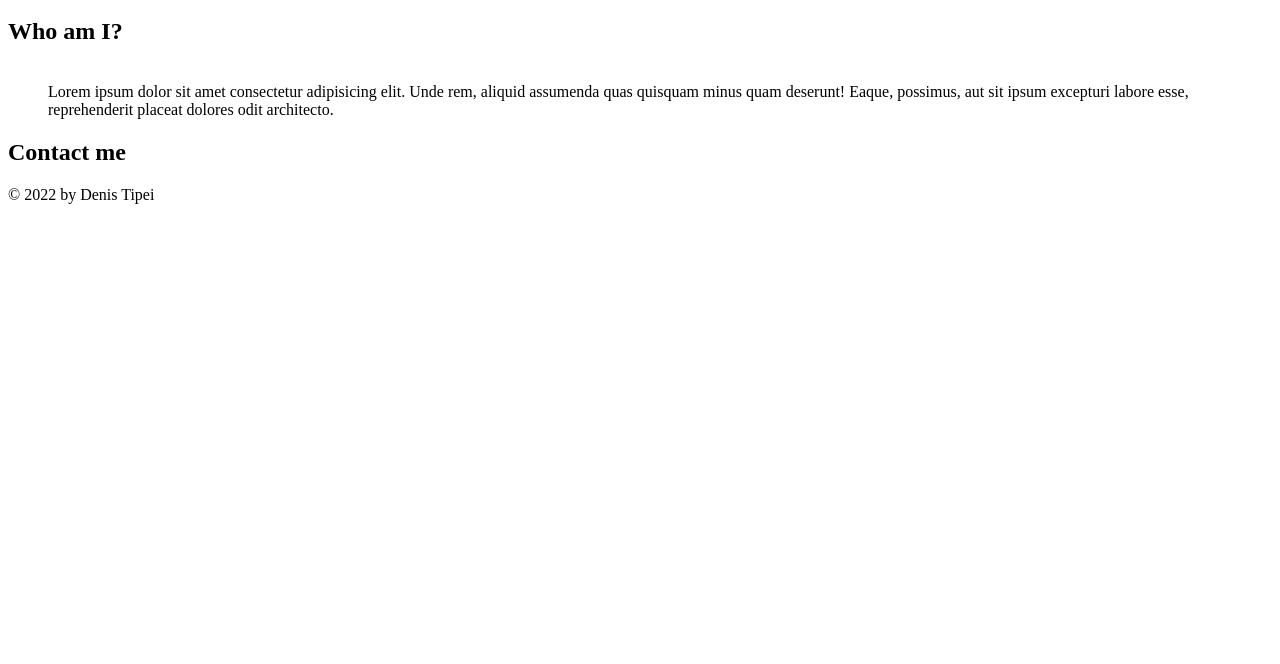
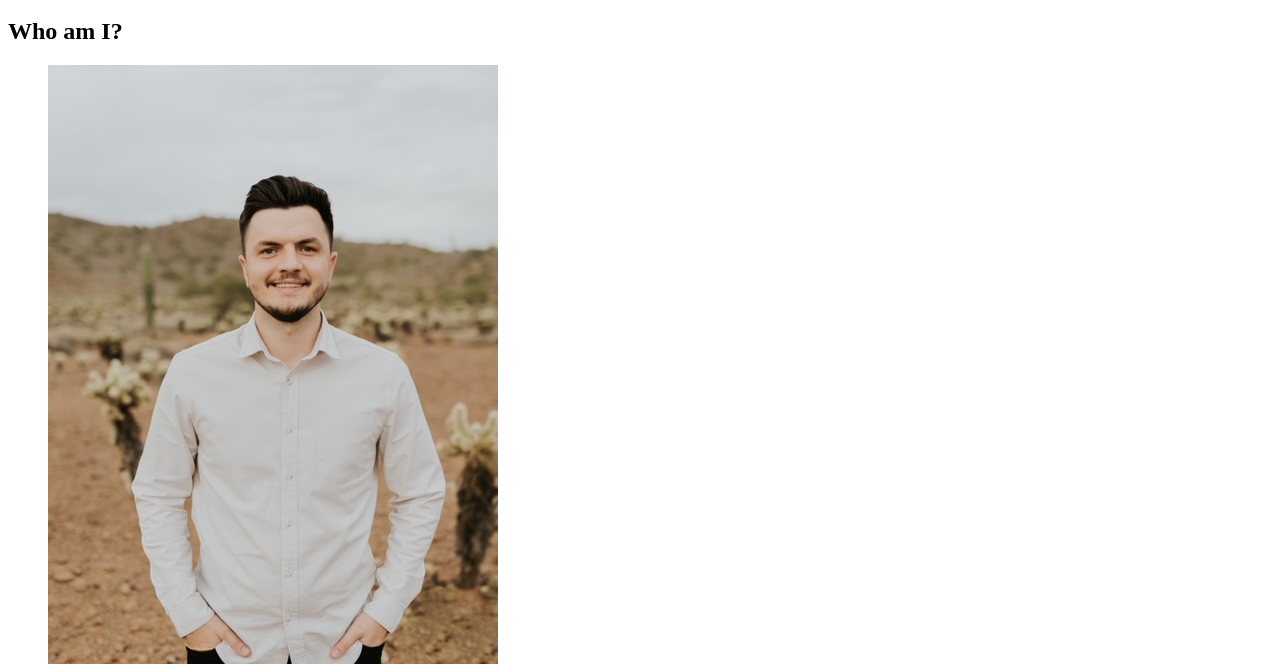
Before and after one commit to dvtipei/module-2-challenge, a plain HTML site: page index.html in a window 1280 px wide. Shown: the part 136-800 px from the top of the page. Drawn offline with Linux system fonts and the light colour scheme.

Commit message:
picture and updated about me

```diff
--- a/index.html
+++ b/index.html
@@ -26,10 +26,11 @@
             <h2>Who am I?</h2>
 
             <figure>
-                <img src="" alt="" />
-                <figcaption>Lorem ipsum dolor sit amet consectetur adipisicing elit. Unde rem, aliquid assumenda quas
-                    quisquam minus quam deserunt! Eaque, possimus, aut sit ipsum excepturi labore esse, reprehenderit
-                    placeat dolores odit architecto.</figcaption>
+                <img src="../module-2-challenge/profilephoto.JPG" alt="my picture" />
+                <figcaption>A motivated developer who loves God and his family. Giving it all to reach high goals in the
+                    coding industry while continuously learning new skills and humbly expanding my knowledge. My biggest
+                    accomplishment and blessing has been my family. I am passionate about building trust and long last
+                    lasting relationships with the people around me. </figcaption>
             </figure>
         </section>
 
```
Also changed, not shown: profilephoto.JPG (added).
